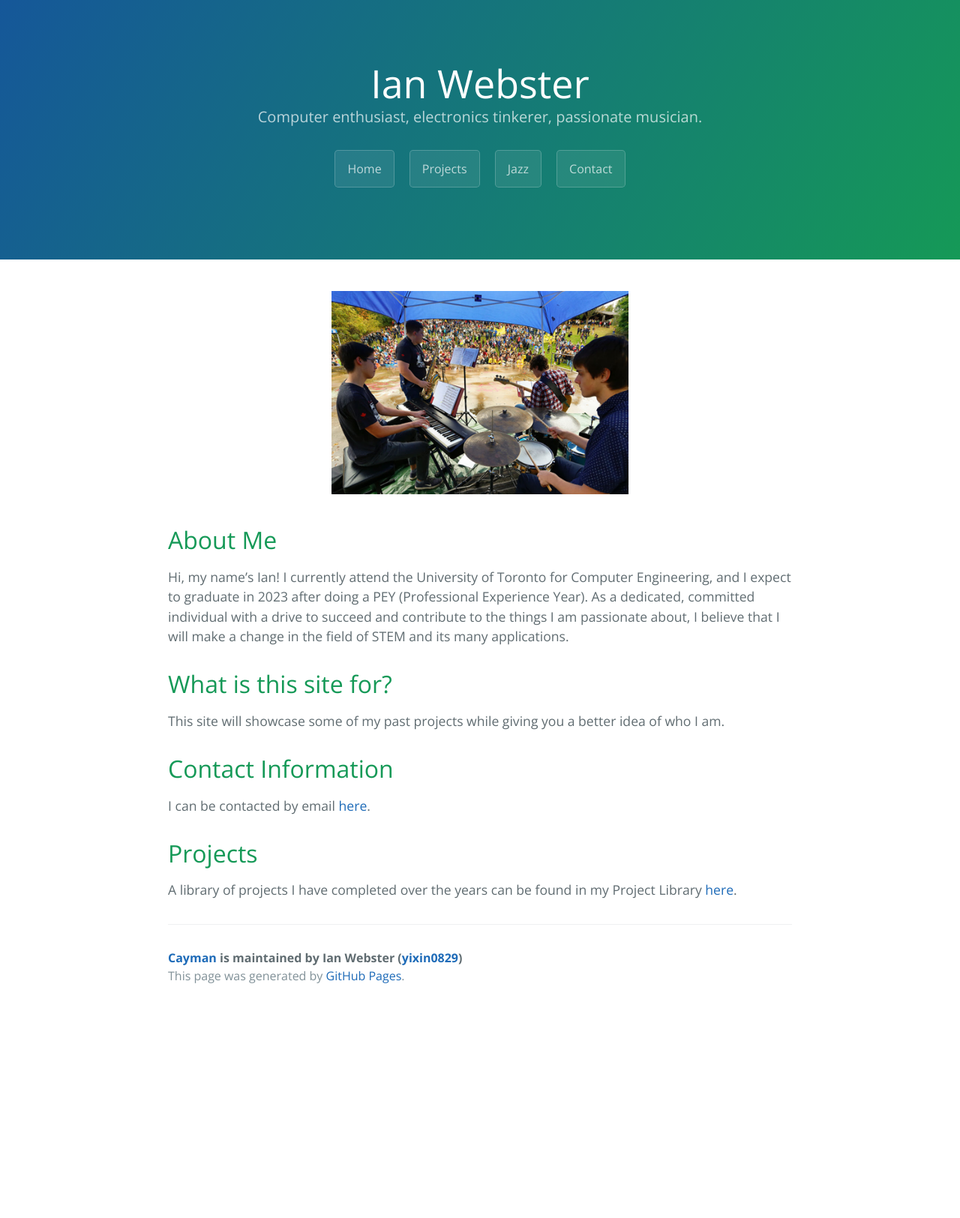
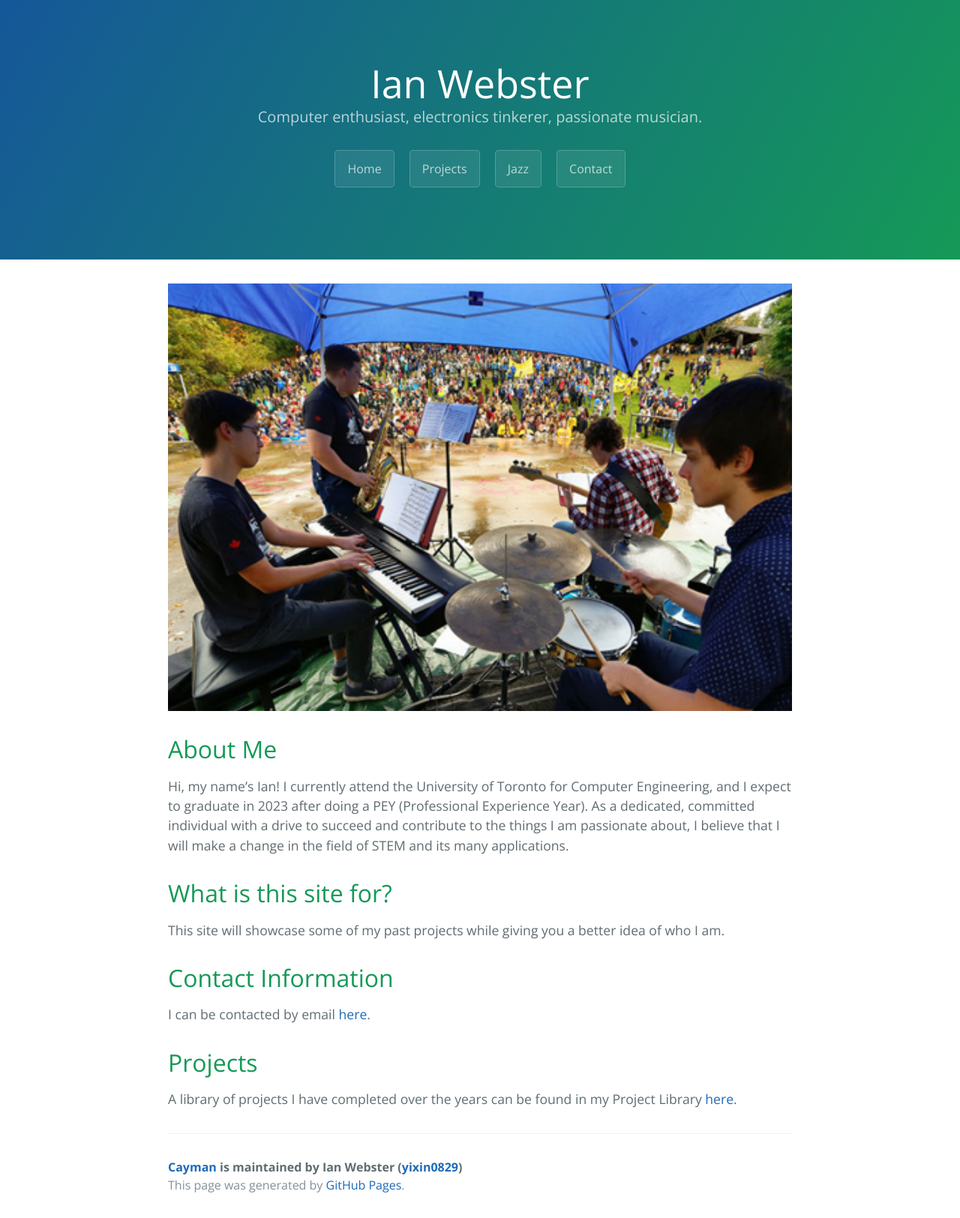
Before and after one commit to yixin0829/Cayman, a Jekyll site: the page built from index.md, in a window 1280 px wide. Shown: the whole page at 75% size. Built offline with Jekyll 4.4.1, drawn with Linux system fonts in a browser that asks for light colours; before the commit the page ends 1345 px from its top, so only the background shows below that.

Commit message:
remove css

```diff
--- a/assets/css/style.scss
+++ b/assets/css/style.scss
@@ -47,11 +47,3 @@ input[type=submit]:hover {
   background-color: #f2f2f2;
   padding: 20px;
 }
-
-// To center a div
-.center {
-    text-align: center;
-    margin: auto;
-    width: 50%;
-    padding: 10px;
-}
```
